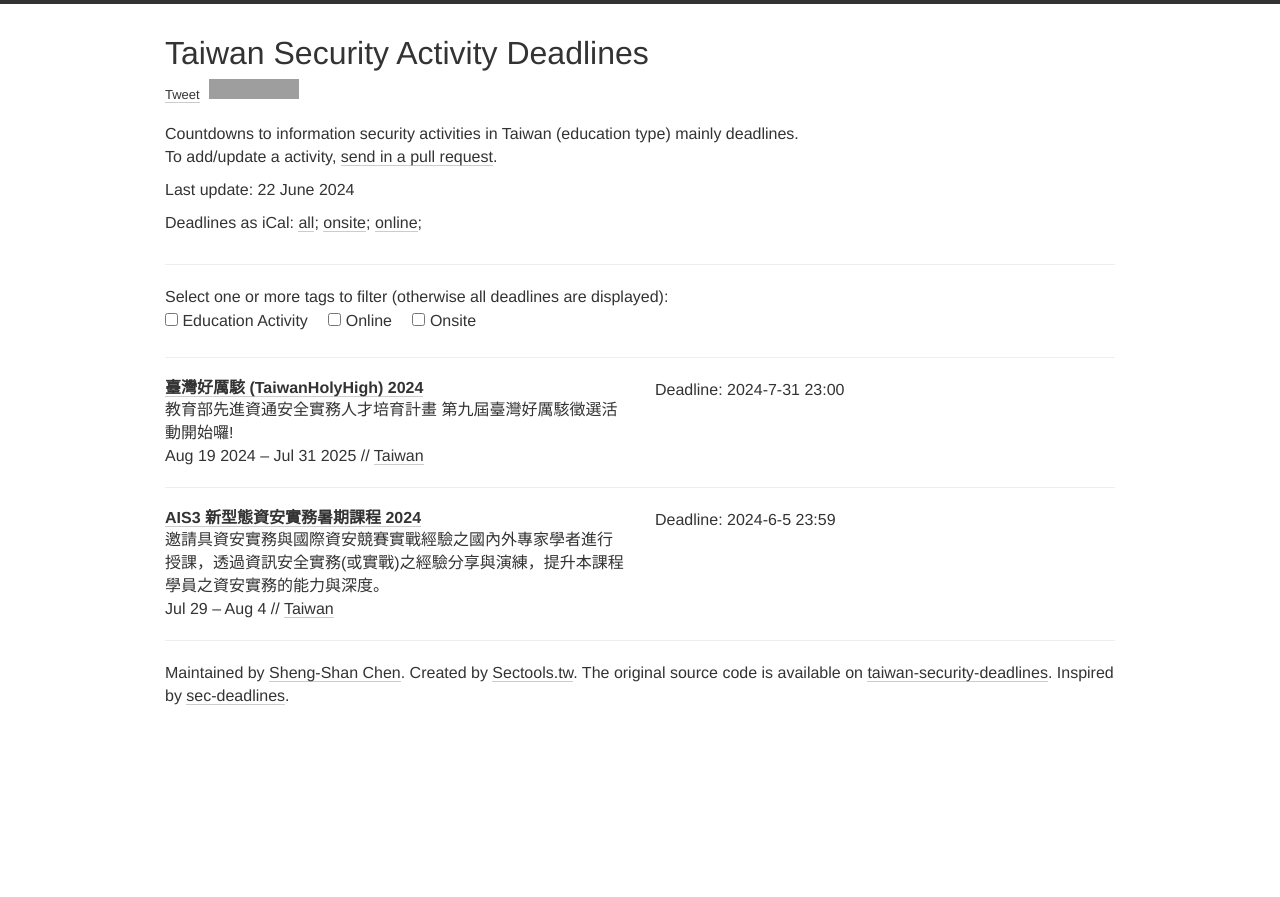
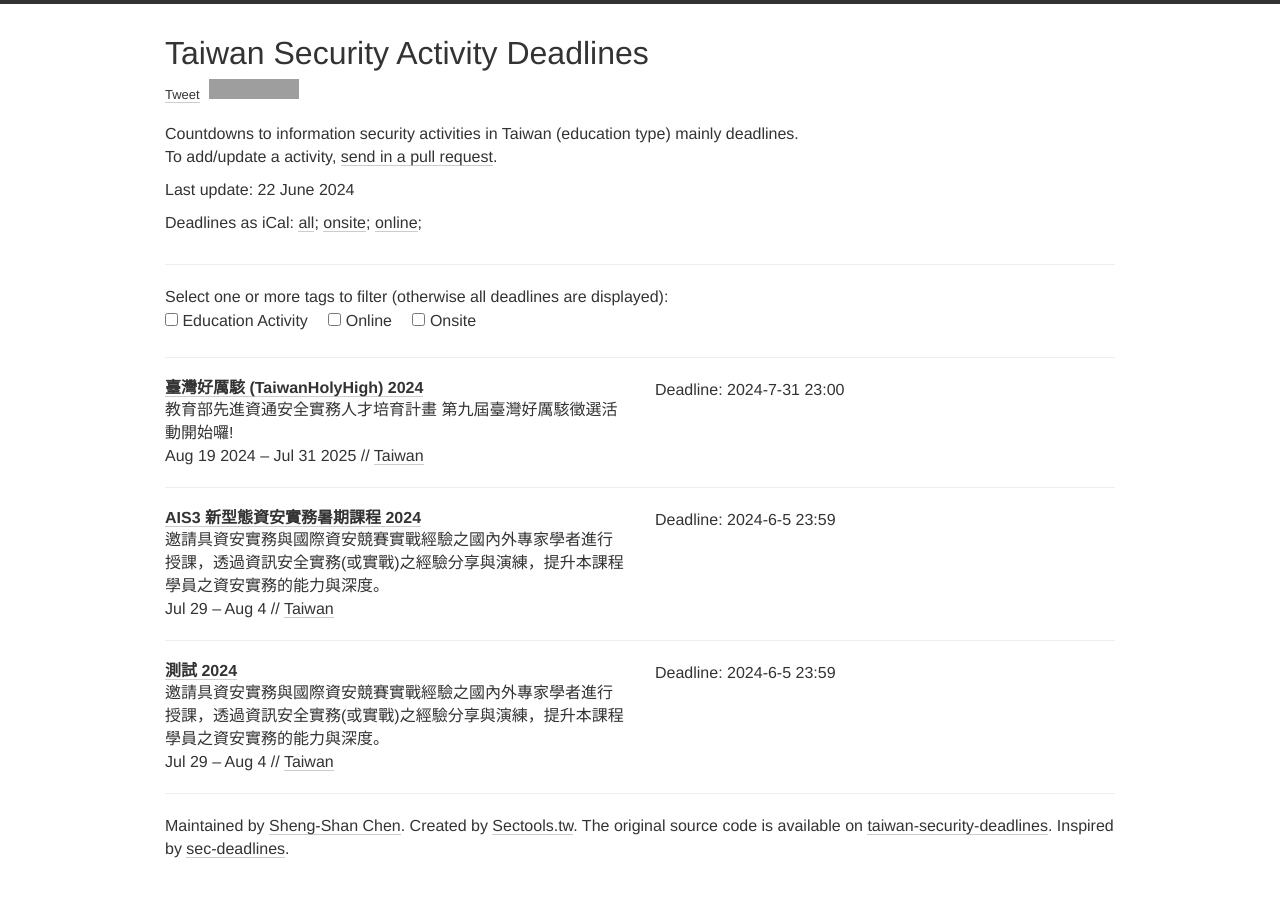
Before and after one commit to stwater20/taiwan-security-deadlines, a Jekyll site: the page built from index.html, in a window 1280 px wide. Shown: the top 897 px of the page. Built offline with Jekyll 4.4.1, drawn with Linux system fonts in a browser that asks for light colours; nearby versions of some CDN libraries; comment, search, counter and statistics services are not loaded; grey boxes are pictures that could not be loaded.

Commit message:
add test sample

```diff
--- a/_data/conferences.yml
+++ b/_data/conferences.yml
@@ -19,3 +19,13 @@
     - "2024-6-5 23:59"
   place: Taiwan
   tags: [EDU, ONSITE]
+
+- name: 測試
+  year: 2024
+  date: Jul 29 - Aug 4
+  description: 邀請具資安實務與國際資安競賽實戰經驗之國內外專家學者進行授課，透過資訊安全實務(或實戰)之經驗分享與演練，提升本課程學員之資安實務的能力與深度。
+  link: https://ais3.org/
+  deadline:
+    - "2024-6-5 23:59"
+  place: Taiwan
+  tags: [EDU, ONSITE]
```
